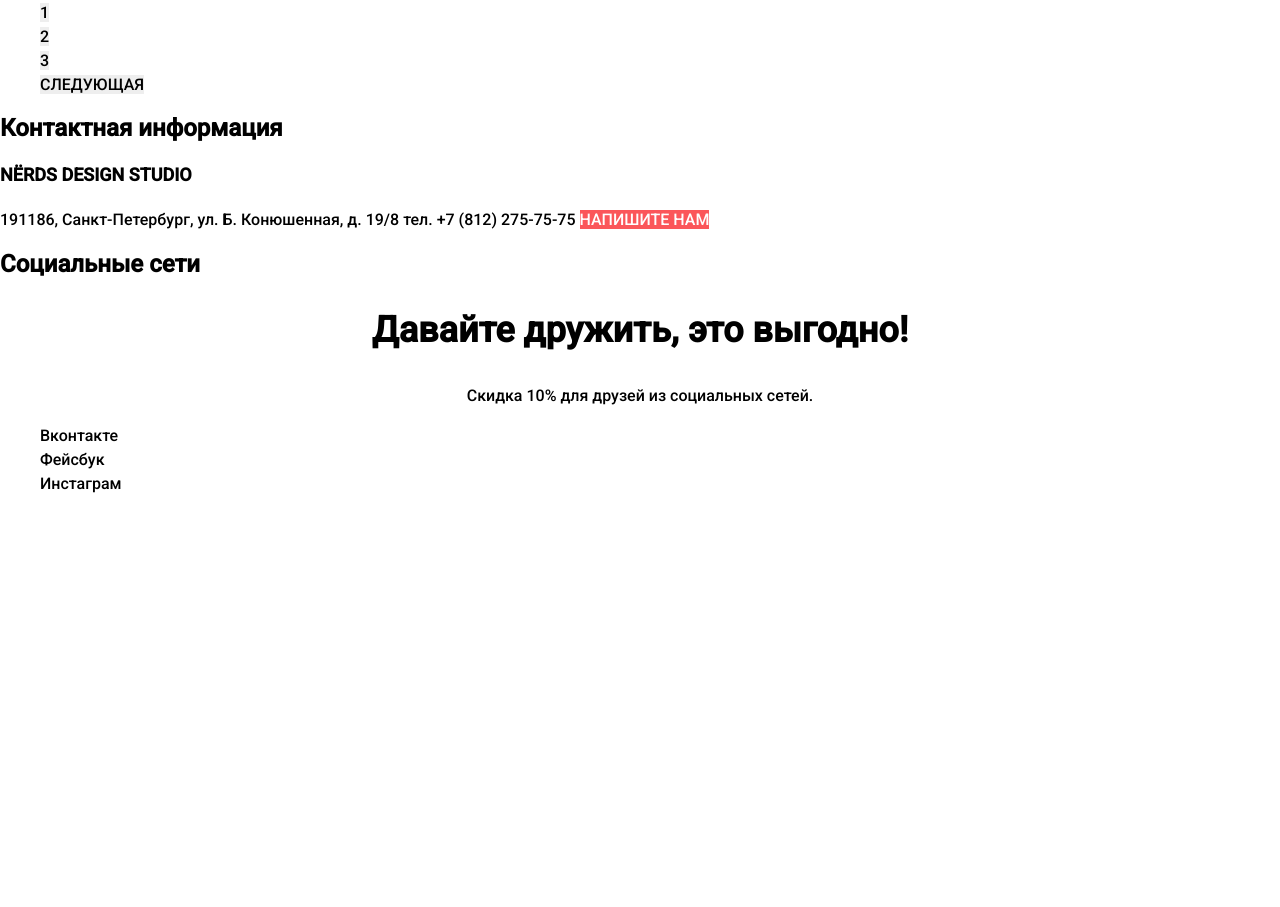
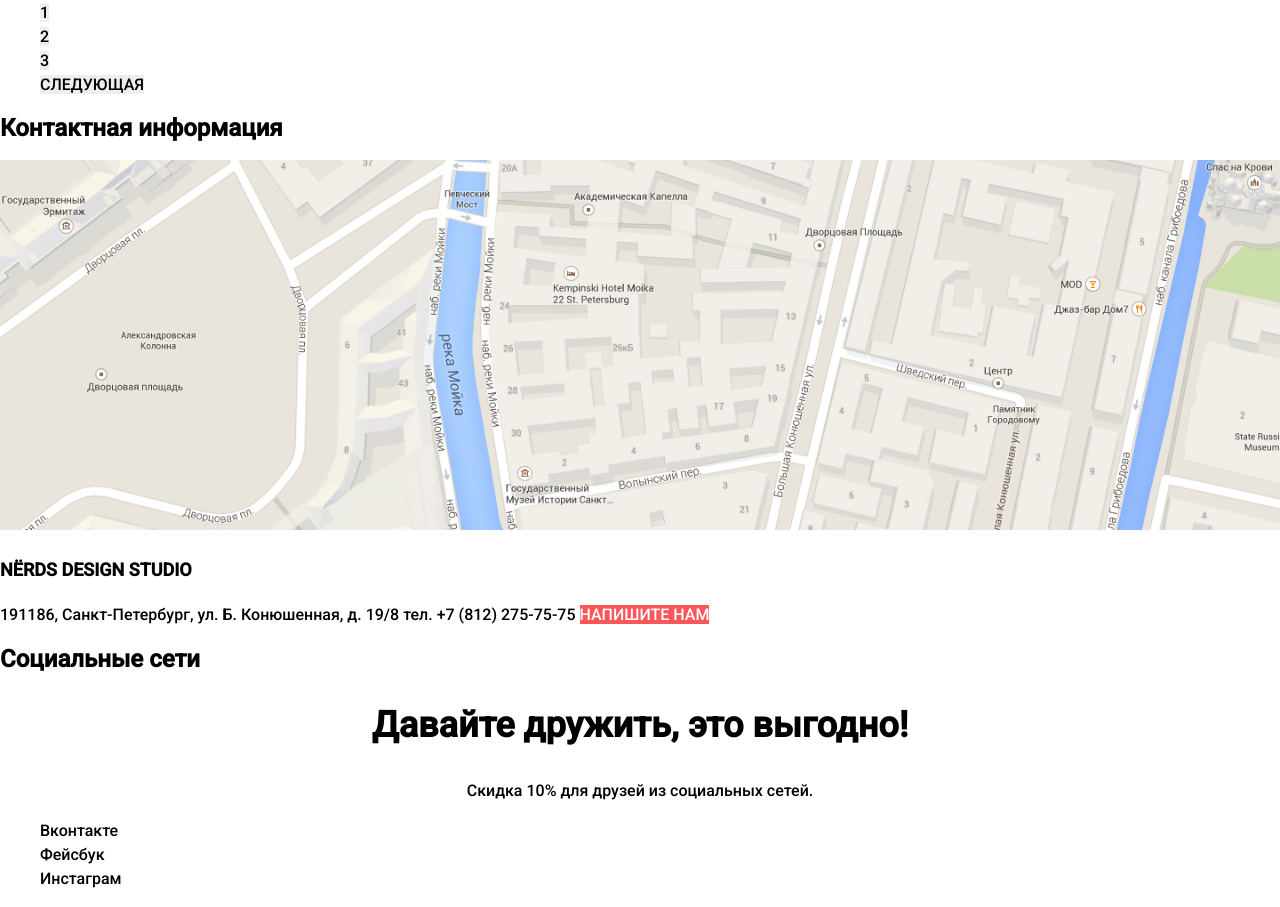
Before and after one commit to cathytyuk/1590403-nerds-29, a plain HTML site: page catalog.html in a window 1280 px wide. Shown: the part 4758-5665 px from the top of the page. Before the commit the page ends 5270 px from the top, so only its background shows below. Drawn offline with nearby package versions, Linux system fonts and the light colour scheme.

Commit message:
Поправки по графике

```diff
--- a/catalog.html
+++ b/catalog.html
@@ -1,6 +1,7 @@
 <!DOCTYPE html>
 <html class="page" lang="ru">
-  <!-- Графика добавлена -->
+<!-- Графика добавлена -->
+
 <head>
   <meta charset="UTF-8">
   <title>Дизайн-студия "Нердс"</title>
@@ -109,6 +110,7 @@
   <footer class="main-footer">
     <section class="contacts">
       <h2 class="visually-hidden">Контактная информация</h2>
+      <img class="map" src="img/map.jpg" width="1440" height="416" alt="Где мы находимся">
       <p class="studio-name">NЁRDS DESIGN STUDIO</p>
       <p>191186, Санкт-Петербург,
         ул. Б. Конюшенная, д. 19/8
```
Also changed, not shown: index.html (+1 -1 lines), img/illustration-apps.jpg (renamed from img/illustration-2 1.jpg), img/illustration-presentation.jpg (renamed from img/illustration-3 1.jpg), img/illustration-web.jpg (renamed from img/illustration-1 1.jpg), img/map-marker.png (renamed from img/map-marker 1.png).
